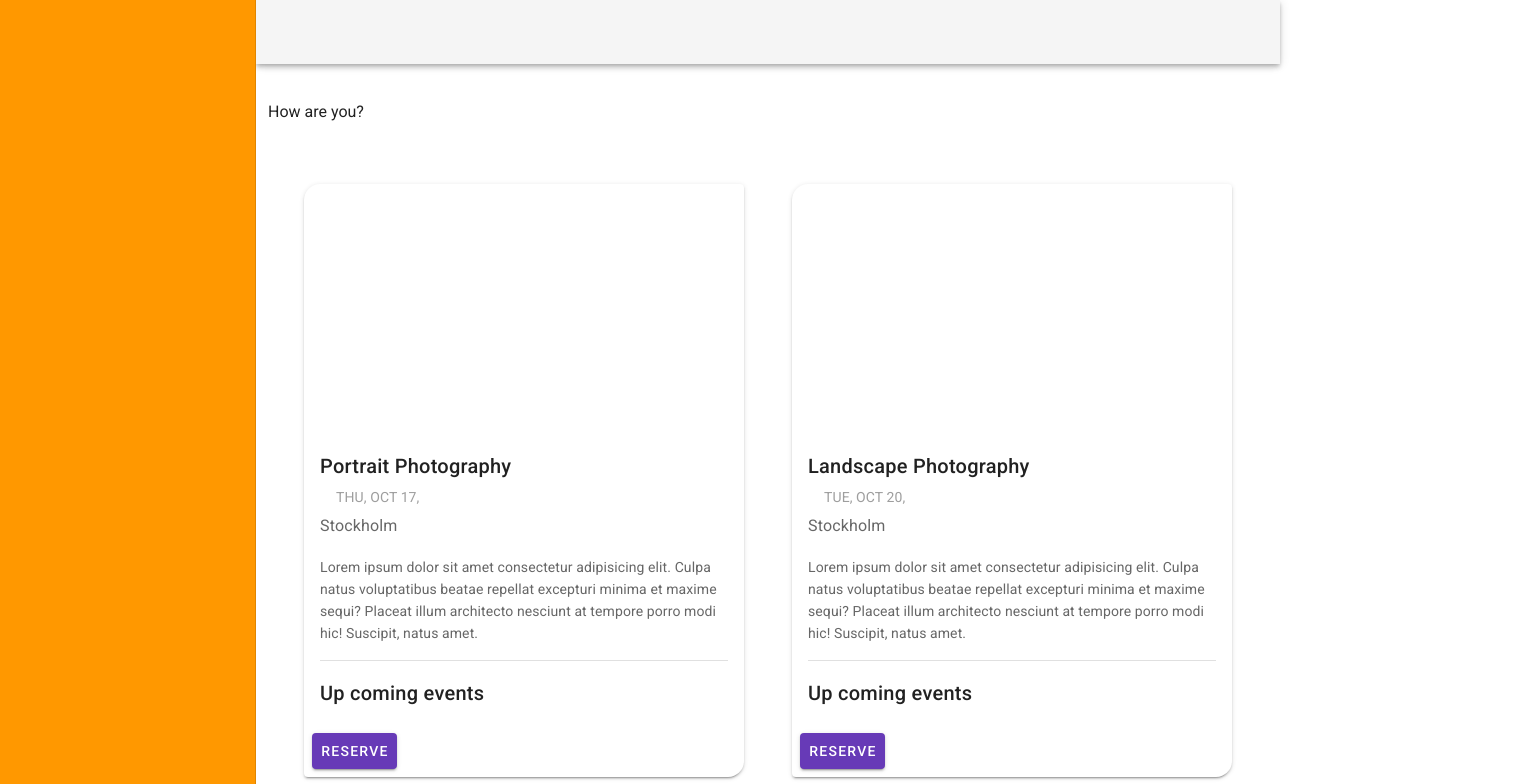
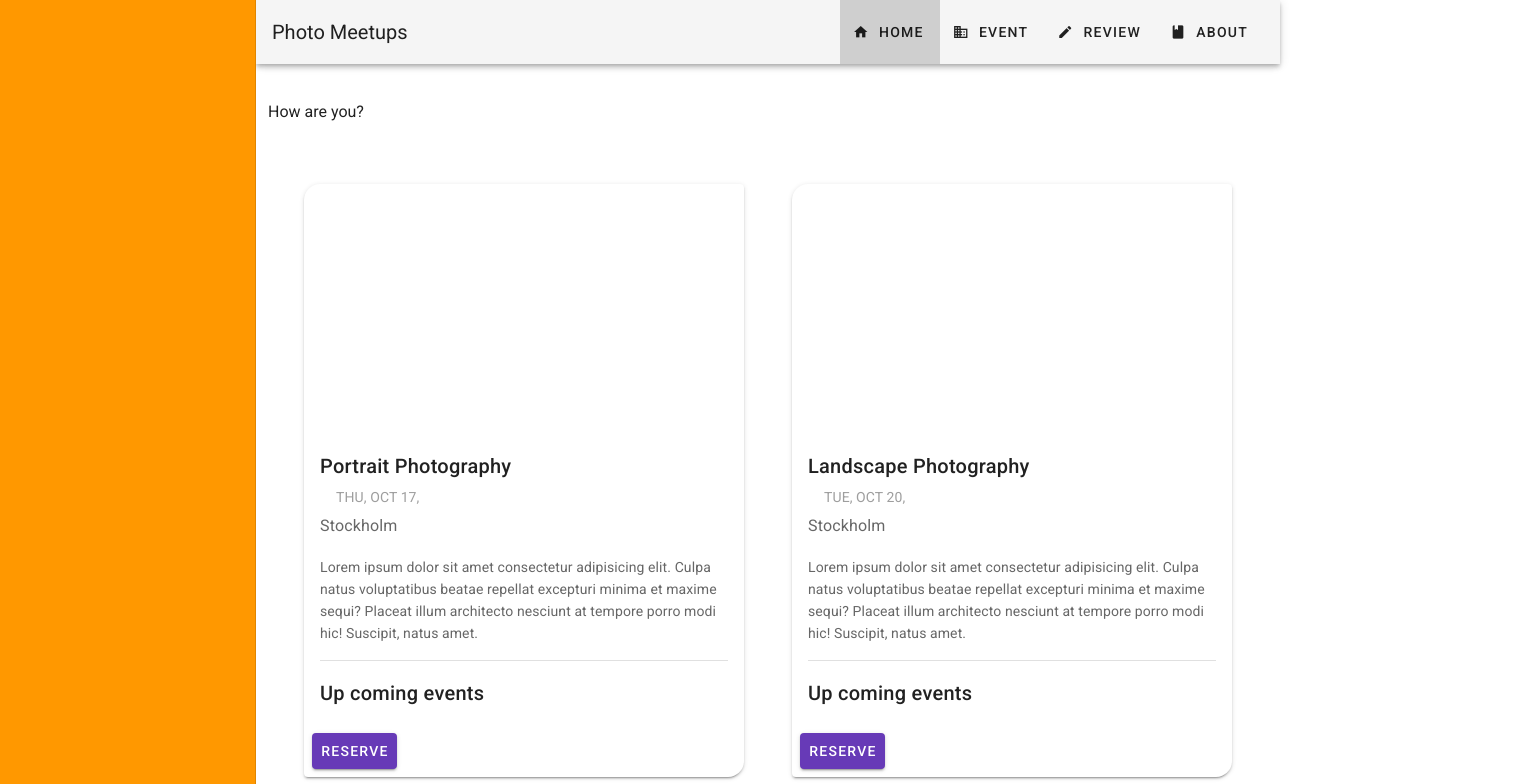
Before and after one commit to jenseneducation-adetokunbo-adenuga/meetup-photo, a Vue app: page / in a window 1280 px wide. Shown: the top 784 px of the page, 1536 px wide, since content can reach past the window. Built offline with nearby package versions, Linux system fonts and the light colour scheme.

Commit message:
header and icons added

```diff
--- a/src/components/HeaderBar.vue
+++ b/src/components/HeaderBar.vue
@@ -1,8 +1,36 @@
 <template>
   <v-container>
     <v-app-bar app>
-      <!-- -->
+      <v-toolbar-title>Photo Meetups</v-toolbar-title>
+      <!-- --><v-spacer
+      ></v-spacer>
+
+      <span class="hidden-sm-and-up">
+        <v-btn>Menu</v-btn>
+      </span>
+      <v-toolbar-items class="hidden-xs-only">
+        <v-btn to="/" text>
+          <v-icon small left>mdi-home</v-icon>
+          Home
+        </v-btn>
+
+        <v-btn to="SingleEvent" text>
+          <v-icon small left>mdi-domain</v-icon>
+          Event
+        </v-btn>
+        <v-btn to="ReviewPage" text>
+          <v-icon small left>mdi-pencil</v-icon>
+          Review
+        </v-btn>
+        <v-btn to="About" text>
+          <v-icon small left>mdi-book</v-icon>
+          About
+        </v-btn>
+      </v-toolbar-items>
     </v-app-bar>
+    <v-navigation-drawer v-model="drawer" absolute temporary right>
+      Hi there
+    </v-navigation-drawer>
   </v-container>
 </template>
 
@@ -11,6 +39,7 @@ export default {
   name: "HeaderBar",
 
   data: () => ({
+    drawer: false,
     //
   }),
 };
```
Also changed, not shown: 1 other file (tests, documents, lock files or other folders).
